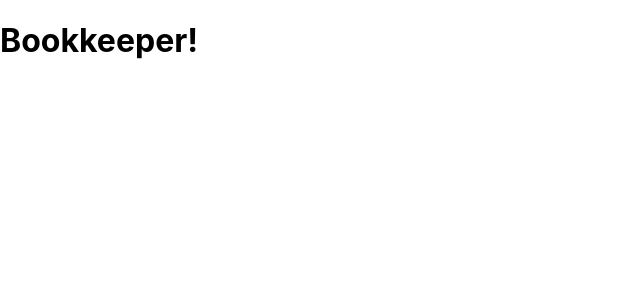
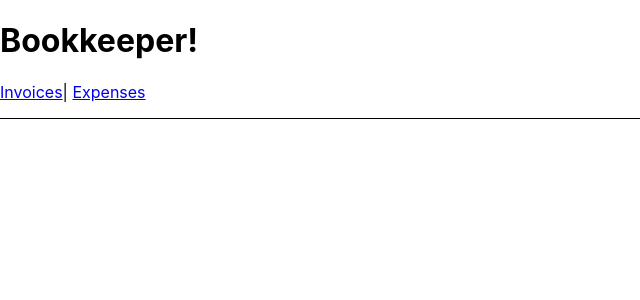
Before and after one commit to dulanjanabandara/router-tutorial, a React (Create React App) app: page / in a window 1280 px wide. Shown: the top 300 px of the page, without its empty margins (0-640 px from the left). Built offline with nearby package versions, Linux system fonts and the light colour scheme.

Commit message:
Basic routing done

```diff
--- a/src/App.js
+++ b/src/App.js
@@ -5,6 +5,11 @@
   return (
     <div>
       <h1>Bookkeeper!</h1>
+
+      <nav style={{ borderBottom: "solid 1px", paddingBottom: "1rem" }}>
+        <Link to="/invoices">Invoices</Link>|{" "}
+        <Link to="/expenses">Expenses</Link>
+      </nav>
     </div>
   );
 }
--- a/src/index.js
+++ b/src/index.js
@@ -3,12 +3,18 @@
 import "./index.css";
 import App from "./App";
 import reportWebVitals from "./reportWebVitals";
-import { BrowserRouter } from "react-router-dom";
+import { BrowserRouter, Routes, Route } from "react-router-dom";
+import Expenses from "./routes/expenses";
+import Invoices from "./routes/invoices";
 
 ReactDOM.render(
   <React.StrictMode>
     <BrowserRouter>
-      <App />
+      <Routes>
+        <Route path="/" element={<App />} />
+        <Route path="expenses" element={<Expenses />} />
+        <Route path="invoices" element={<Invoices />} />
+      </Routes>
     </BrowserRouter>
   </React.StrictMode>,
   document.getElementById("root")
--- /dev/null
+++ b/src/routes/expenses.jsx
@@ -0,0 +1,7 @@
+export default function Expenses() {
+  return (
+    <main style={{ padding: "1rem 0" }}>
+      <h2>Expenses</h2>
+    </main>
+  );
+}
--- /dev/null
+++ b/src/routes/invoices.jsx
@@ -0,0 +1,7 @@
+export default function Invoices() {
+  return (
+    <main stryle={{ padding: "1rem 0" }}>
+      <h2>Invoices</h2>
+    </main>
+  );
+}
```
